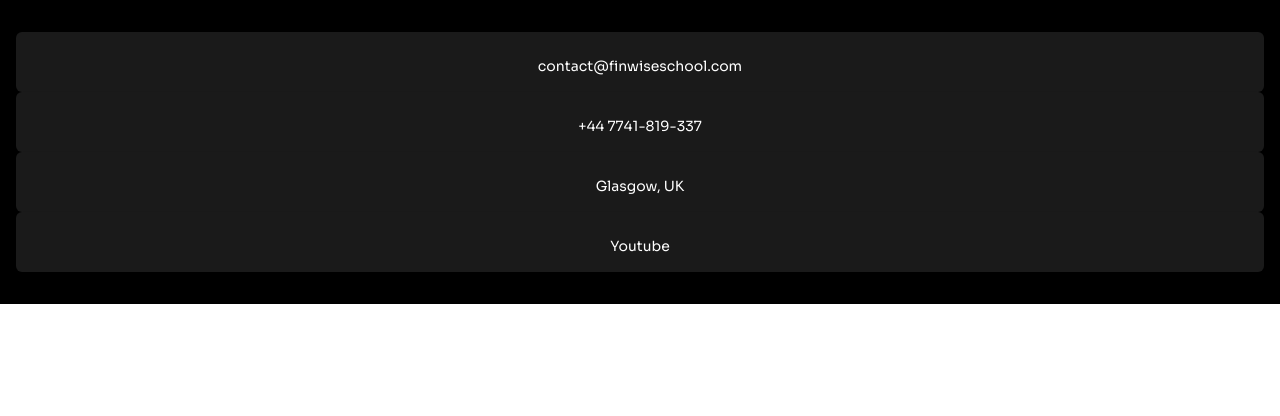
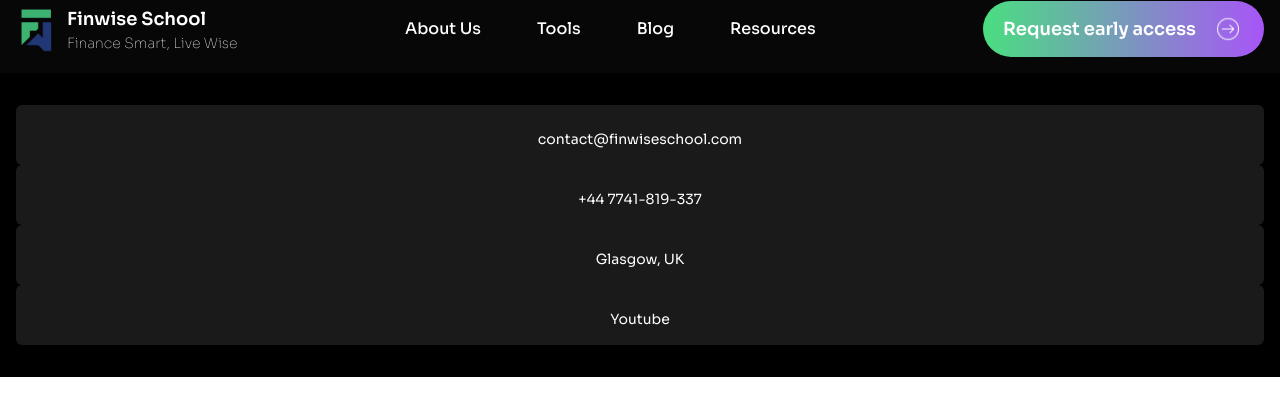
Before and after one commit to abhisheksinghf/Finwise-Frontend-Backup, a React (Create React App) app: page /footer in a window 1280 px wide. Shown: the top 416 px of the page. Built offline with nearby package versions, Linux system fonts and the light colour scheme; the HTML template or start-up script is replaced by a standard one.

Commit message:
navbar done

```diff
--- a/src/App.js
+++ b/src/App.js
@@ -3,14 +3,16 @@
 import Homepage from './Homepage';
 import Bookview from './pages/BookView';
 import ContactUs from './pages/ContactUs';
-import Footer from './pages/ContactFooter';
 import ContactFooter from './pages/ContactFooter';
+import Navbar from './pages/Navbar';
 
 function App() {
   return (
     <Router>
+      <Navbar />
       <Routes>
         <Route path="/" element={<Homepage />} />
+        <Route path="/nav" element={<Navbar />} />
         <Route path="/book" element={<Bookview />} />
         <Route path="/contact" element={<ContactUs />} />
         <Route path="/footer" element={<ContactFooter />} />
--- /dev/null
+++ b/src/pages/Navbar.js
@@ -0,0 +1,185 @@
+import React, { useState } from 'react';
+import { Link, useLocation } from 'react-router-dom';
+import REAButton from './REAButton';
+import Logo from '../assets/images/logo.svg';
+
+const Navbar = () => {
+    const [isOpen, setIsOpen] = useState(false);
+    const location = useLocation();
+
+    const handleToggle = () => {
+        setIsOpen(!isOpen);
+    };
+
+    const handleLinkClick = () => {
+        if (isOpen) {
+            setIsOpen(false);
+        }
+    };
+
+    const isActive = (path) => location.pathname === path ? 'text-green-500' : 'text-white'; // Change text color to white
+
+    return (
+        <nav className="bg-[#070707] text-white border-gray-200 dark:bg-[#070707]" style={{ marginTop: "-15px" }}>
+            <div className="max-w-screen-xl flex flex-wrap items-center justify-between mx-auto p-4 relative">
+                <Link to="/" className="flex items-center space-x-3 rtl:space-x-reverse">
+                    <img src={Logo} className="h-12" alt="Finwise School Logo" />
+                    <div className="flex flex-col text-white">
+                        <span className="text-lg font-semibold">Finwise School</span>
+                        <span className="text-sm font-thin">Finance Smart, Live Wise</span>
+                    </div>
+                </Link>
+
+                <button
+                    type="button"
+                    className="inline-flex items-center p-2 w-10 h-10 justify-center text-sm text-gray-500 rounded-lg md:hidden hover:bg-gray-100 focus:outline-none focus:ring-2 focus:ring-gray-200 dark:text-gray-400 dark:hover:bg-gray-700 dark:focus:ring-gray-600"
+                    onClick={handleToggle}
+                >
+                    <span className="sr-only">Open main menu</span>
+                    <svg
+                        className="w-5 h-5"
+                        aria-hidden="true"
+                        xmlns="http://www.w3.org/2000/svg"
+                        fill="none"
+                        viewBox="0 0 17 14"
+                    >
+                        <path
+                            stroke="currentColor"
+                            strokeLinecap="round"
+                            strokeLinejoin="round"
+                            strokeWidth="2"
+                            d="M1 1h15M1 7h15M8.5 13h7.5"
+                        />
+                    </svg>
+                </button>
+
+                <div
+                    className={`fixed inset-y-0 right-0 bg-[#070707] text-white transition-transform transform ${isOpen ? 'translate-x-0' : 'translate-x-full'} md:hidden z-50`}
+                    style={{
+                        zIndex: 9999,
+                        width: '60%',
+                        backdropFilter: 'blur(10px)',
+                        backgroundColor: 'rgba(7, 7, 7, 0.6)',
+                    }}
+                >
+                    <div className="flex flex-col p-4 h-full">
+                        <button
+                            type="button"
+                            className="self-end p-2 text-white rounded-lg hover:bg-gray-100 focus:outline-none focus:ring-2 focus:ring-gray-200 dark:text-white dark:hover:bg-gray-700 dark:focus:ring-gray-600"
+                            onClick={handleToggle}
+                        >
+                            <span className="sr-only">Close menu</span>
+                            <svg
+                                className="w-5 h-5"
+                                aria-hidden="true"
+                                xmlns="http://www.w3.org/2000/svg"
+                                fill="none"
+                                viewBox="0 0 14 14"
+                            >
+                                <path
+                                    stroke="currentColor"
+                                    strokeLinecap="round"
+                                    strokeLinejoin="round"
+                                    strokeWidth="2"
+                                    d="M1 1l12 12M13 1L1 13"
+                                />
+                            </svg>
+                        </button>
+                        <ul className="flex flex-col space-y-4 mt-4">
+                            <li>
+                                <Link
+                                    to="/about"
+                                    className={`block py-2 px-3 rounded hover:bg-gray-100 dark:hover:bg-gray-700 ${isActive('/about')}`}
+                                    onClick={handleLinkClick}
+                                >
+                                    About Us
+                                </Link>
+                            </li>
+                            <li>
+                                <Link
+                                    to="/tools"
+                                    className={`block py-2 px-3 rounded hover:bg-gray-100 dark:hover:bg-gray-700 ${isActive('/tools')}`}
+                                    onClick={handleLinkClick}
+                                >
+                                    Tools
+                                </Link>
+                            </li>
+                            <li>
+                                <Link
+                                    to="/blogs"
+                                    className={`block py-2 px-3 rounded hover:bg-gray-100 dark:hover:bg-gray-700 ${isActive('/blogs')}`}
+                                    onClick={handleLinkClick}
+                                >
+                                    Blog
+                                </Link>
+                            </li>
+                            <li>
+                                <Link
+                                    to="/books"
+                                    className={`block py-2 px-3 rounded hover:bg-gray-100 dark:hover:bg-gray-700 ${isActive('/books')}`}
+                                    onClick={handleLinkClick}
+                                >
+                                    Resources
+                                </Link>
+                            </li>
+                            <li>
+                                <Link
+                                    to="/early-access"
+                                    className={`block py-2 px-3 text-sm rounded hover:bg-gray-100 md:hover:bg-transparent md:border-0 dark:text-white md:dark:hover:text-blue-500 dark:hover:bg-gray-700 dark:hover:text-white md:dark:hover:bg-transparent ${isActive('/early-access')} bg-gradient-to-r from-green-400 to-purple-500 bg-clip-text text-transparent`}
+                                >
+                                    Request Early Access &nbsp; <i className="fa fa-external-link"></i>
+                                </Link>
+
+                            </li>
+                        </ul>
+                    </div>
+                </div>
+
+                <div className="hidden md:flex md:items-center md:space-x-4">
+                    <ul className="font-medium flex flex-col md:flex-row md:space-x-8 rtl:space-x-reverse md:mt-0 md:border-0 md:bg-[#070707] dark:bg-[#070707]">
+                        <li>
+                            <Link
+                                to="/about"
+                                className={`block py-2 px-3 rounded hover:bg-gray-100 md:hover:bg-transparent md:border-0 dark:text-white md:dark:hover:text-blue-500 dark:hover:bg-gray-700 dark:hover:text-white md:dark:hover:bg-transparent ${isActive('/about')}`}
+                            >
+                                About Us
+                            </Link>
+                        </li>
+                        <li>
+                            <Link
+                                to="/tools"
+                                className={`block py-2 px-3 rounded hover:bg-gray-100 md:hover:bg-transparent md:border-0 dark:text-white md:dark:hover:text-blue-500 dark:hover:bg-gray-700 dark:hover:text-white md:dark:hover:bg-transparent ${isActive('/tools')}`}
+                            >
+                                Tools
+                            </Link>
+                        </li>
+                        <li>
+                            <Link
+                                to="/blogs"
+                                className={`block py-2 px-3 rounded hover:bg-gray-100 md:hover:bg-transparent md:border-0 dark:text-white md:dark:hover:text-blue-500 dark:hover:bg-gray-700 dark:hover:text-white md:dark:hover:bg-transparent ${isActive('/blogs')}`}
+                            >
+                                Blog
+                            </Link>
+                        </li>
+                        <li>
+                            <Link
+                                to="/books"
+                                className={`block py-2 px-3 rounded hover:bg-gray-100 md:hover:bg-transparent md:border-0 dark:text-white md:dark:hover:text-blue-500 dark:hover:bg-gray-700 dark:hover:text-white md:dark:hover:bg-transparent ${isActive('/books')}`}
+                            >
+                                Resources
+                            </Link>
+                        </li>
+                    </ul>
+                </div>
+
+                <div className="hidden md:flex md:items-center md:space-x-4">
+                    <REAButton />
+                </div>
+            </div>
+
+            <hr className="md:hidden border-t border-gray-300 dark:border-gray-300" />
+        </nav>
+    );
+};
+
+export default Navbar;
```
Also changed, not shown: src/assets/images/logo.svg (added).
